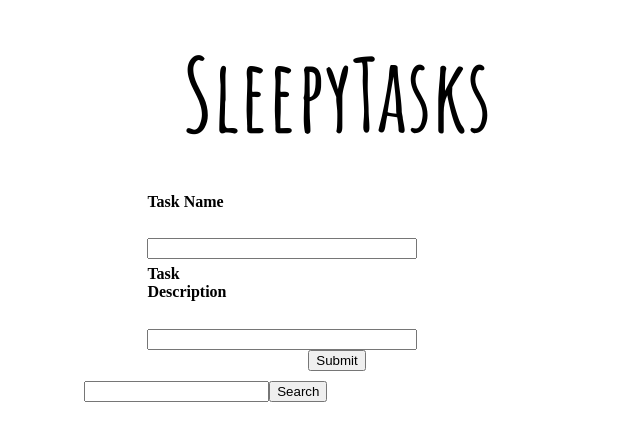
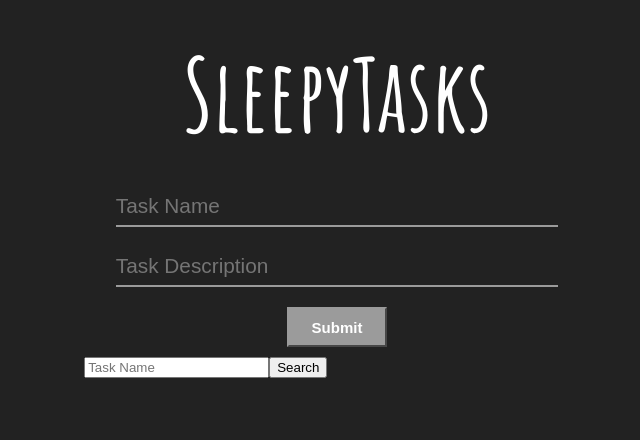
Before and after one commit to sleepyboy123/SleepyTravel, a React (Create React App) app: page / in a window 1280 px wide. Shown: the top 440 px of the page, without its empty margins (303-943 px from the left). Built offline with nearby package versions, Linux system fonts and the light colour scheme.

Commit message:
Added Color Scheme

```diff
--- a/src/App.css
+++ b/src/App.css
@@ -1,4 +1,9 @@
+body {
+    background-color:#222222;
+}
+
 .title {
+    color: white;
     margin-top: 30px !important;
     margin-bottom: 30px !important;
     text-align: center;
--- a/src/component/GetTask.js
+++ b/src/component/GetTask.js
@@ -46,7 +46,7 @@ class GetTask extends React.Component {
         return (
             <div>
                 <form className={styles.form} onSubmit={this.fetchTasks}>
-                        <input className={styles.input} type="text" name="TaskName" placeholer="Task Name" onChange={this.updateInput} value={this.state.taskName}/>
+                        <input className={styles.input} type="text" name="TaskName" placeholder="Task Name" onChange={this.updateInput} value={this.state.taskName}/>
                         <button type="submit">Search</button>
                 </form>
                 {this.state.tasks.length === 0 ? <div></div> :
--- a/src/component/SetTask.js
+++ b/src/component/SetTask.js
@@ -34,14 +34,8 @@ class SetTask extends React.Component {
     render() {
         return (
             <form className={styles.form} onSubmit={this.addTask}>
-                <div className={styles.row}>
-                    <h4 className={styles.tag}>Task Name</h4>
-                    <input className={styles.input} type="text" name="TaskName" placeholer="Task Name" onChange={this.updateInput} value={this.state.TaskName}/>
-                </div>
-                <div className={styles.row}>
-                    <h4 className={styles.tag}>Task Description</h4>
-                    <input className={styles.input} type="text" name="TaskDescription" placeholer="Task Description" onChange={this.updateInput} value={this.state.TaskDescription}/>
-                </div>
+                <input className={styles.input} type="text" name="TaskName" placeholder="Task Name" onChange={this.updateInput} value={this.state.TaskName}/>
+                <input className={styles.input} type="text" name="TaskDescription" placeholder="Task Description" onChange={this.updateInput} value={this.state.TaskDescription}/>
                 <button className={styles.button} type="submit">Submit</button>
             </form>
         )
--- a/src/component/SetTask.module.css
+++ b/src/component/SetTask.module.css
@@ -1,35 +1,48 @@
 .form {
-    width: 30%;
+    position: relative;
+    width: 35%;
     margin: 0 auto;
 }
 
-.row:after {
-    content: "";
-    display: table;
-    clear: both;
+.input {
+    width: 100%;
+    border: 0;
+    border-bottom: 2px solid #9b9b9b;
+    outline: 0;
+    font-size: 1.3rem;
+    color: #fff;
+    padding: 7px 0;
+    background: transparent;
+    transition: border-color 0.2s;
+    margin-bottom: 20px;
 }
 
-.tag {
-    float: left;
-    width: 30%;
-    margin-top: 6px;
+.form__label {
+    position: absolute;
+    top: 0;
+    display: block;
+    transition: 0.2s;
+    font-size: 1rem;
+    color: #9b9b9b;
 }
 
-.input {
-    float: left;
-    width: 69%;
-    margin-top: 6px;
+.input:focus {
+    padding-bottom: 6px;
+    border-width: 3px;
+    border-image: linear-gradient(to right, #11998e, #38ef7d);
+    border-image-slice: 1;
 }
 
 .button {
+    background: #9b9b9b;
+    color: white;
+    border-style: outset;
+    border-color: #9b9b9b;
+    height: 40px;
+    width: 100px;
+    font: bold 15px arial, sans-serif;
     display: block;
     margin: 0 auto;
     margin-bottom: 10px;
+    cursor: pointer;
 }
-
-@media screen and (max-width: 600px) {
-    .tag, .input {
-      width: 100%;
-      margin-top: 0;
-    }
-}
```
